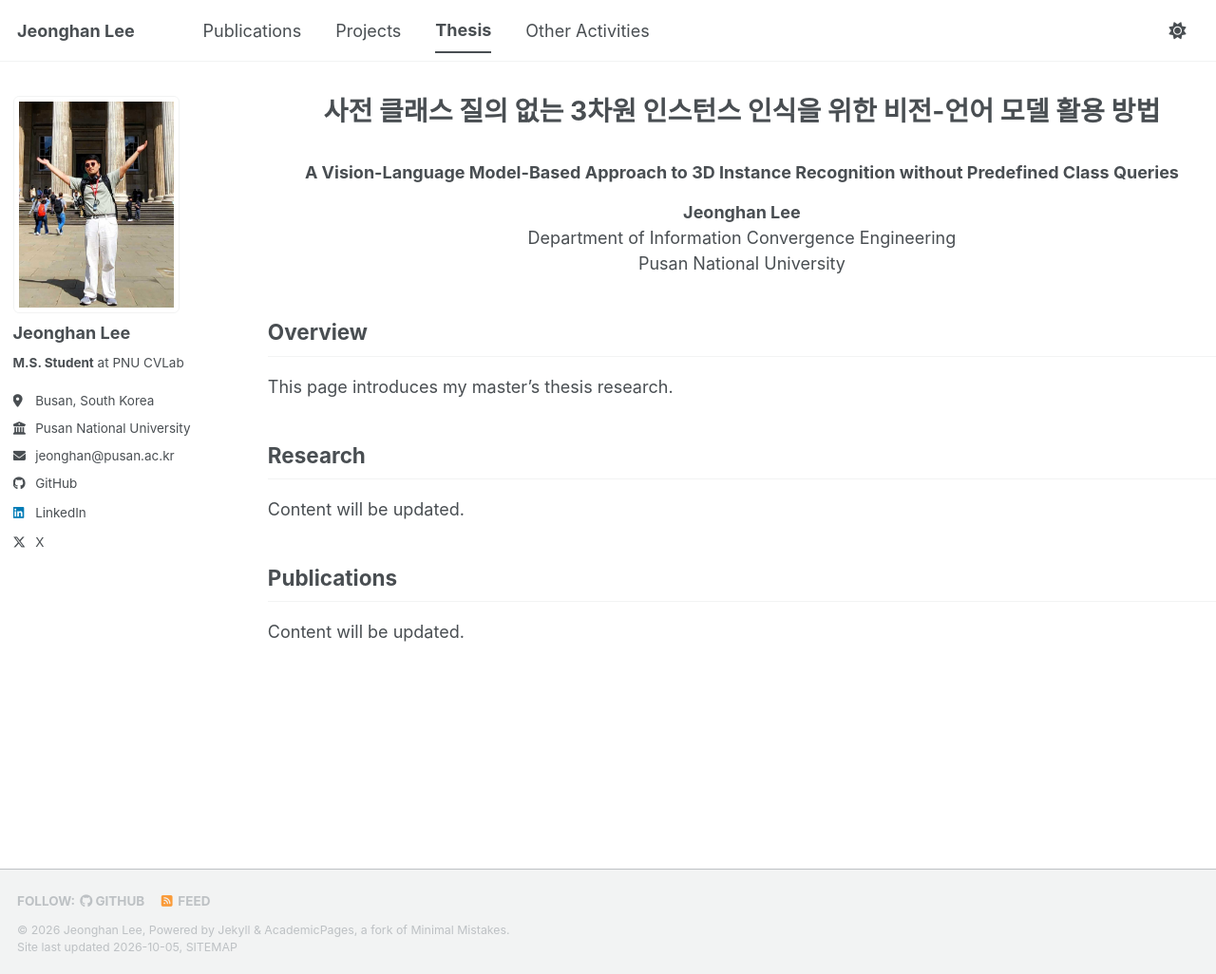
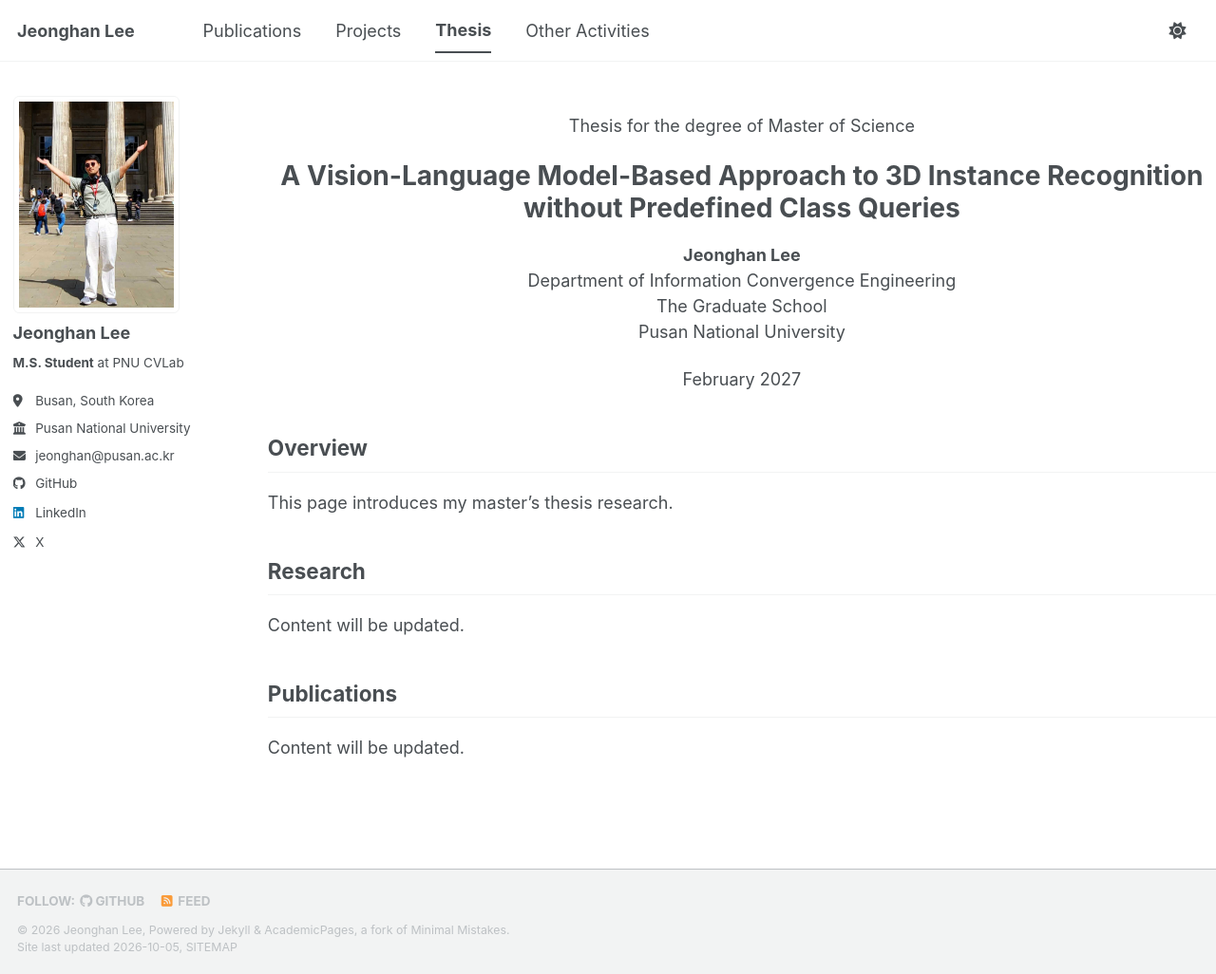
Before and after one commit to jhan-lee/jhan-lee.github.io, a Jekyll site: the page built from _pages/thesis.md, in a window 1280 px wide and 1026 px high. Shown: the whole window at 95% size. Built offline with Jekyll 4.4.1, drawn with Linux system fonts in a browser that asks for light colours; a script bundle is joined from its source files by our own code; library files that are not in the unit come from our copies.

Commit message:
edit thesis

```diff
--- a/_pages/thesis.md
+++ b/_pages/thesis.md
@@ -8,13 +8,16 @@ hide_title: true
 
 <div class="text-center" markdown="1">
 
-# 사전 클래스 질의 없는 3차원 인스턴스 인식을 위한 비전-언어 모델 활용 방법
+Thesis for the degree of Master of Science
 
-### A Vision-Language Model-Based Approach to 3D Instance Recognition without Predefined Class Queries
+# A Vision-Language Model-Based Approach to 3D Instance Recognition without Predefined Class Queries
 
 **Jeonghan Lee**
 Department of Information Convergence Engineering
+The Graduate School
 Pusan National University
+
+February 2027
 
 </div>
 
```
